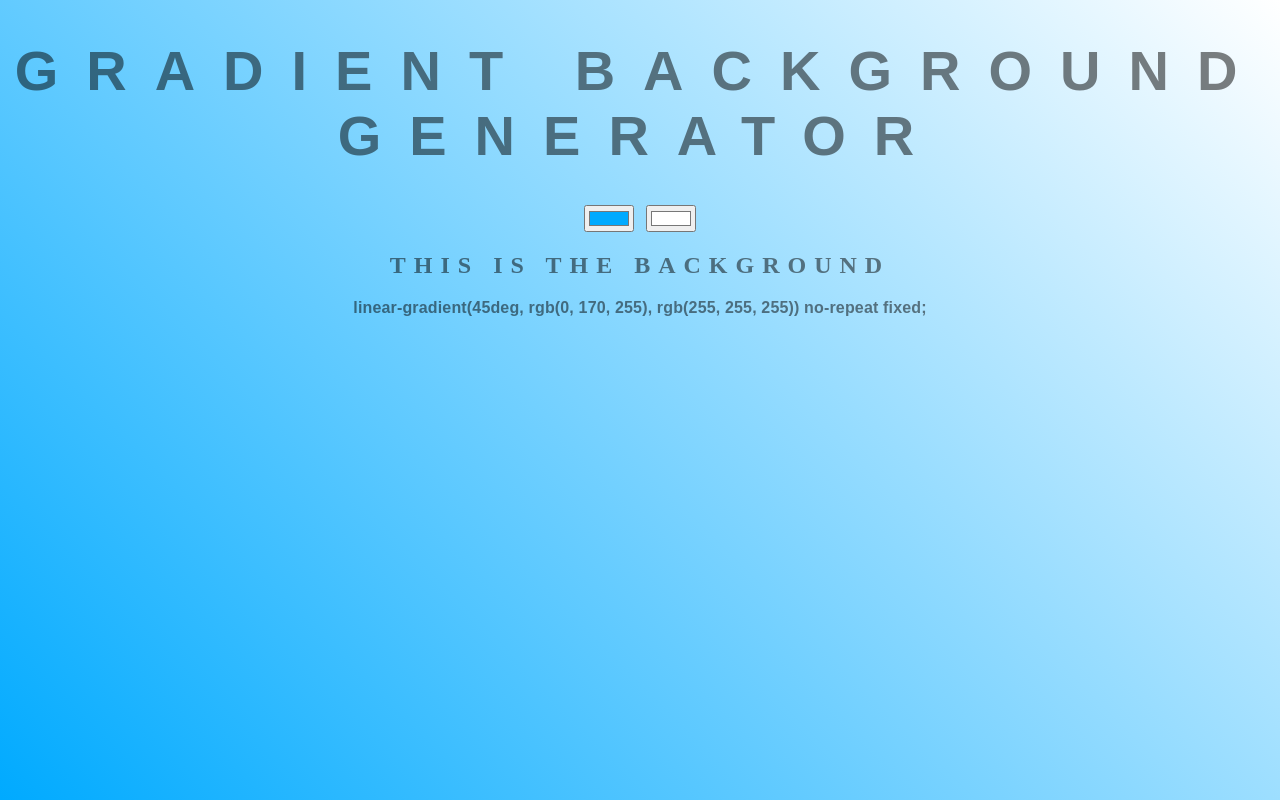
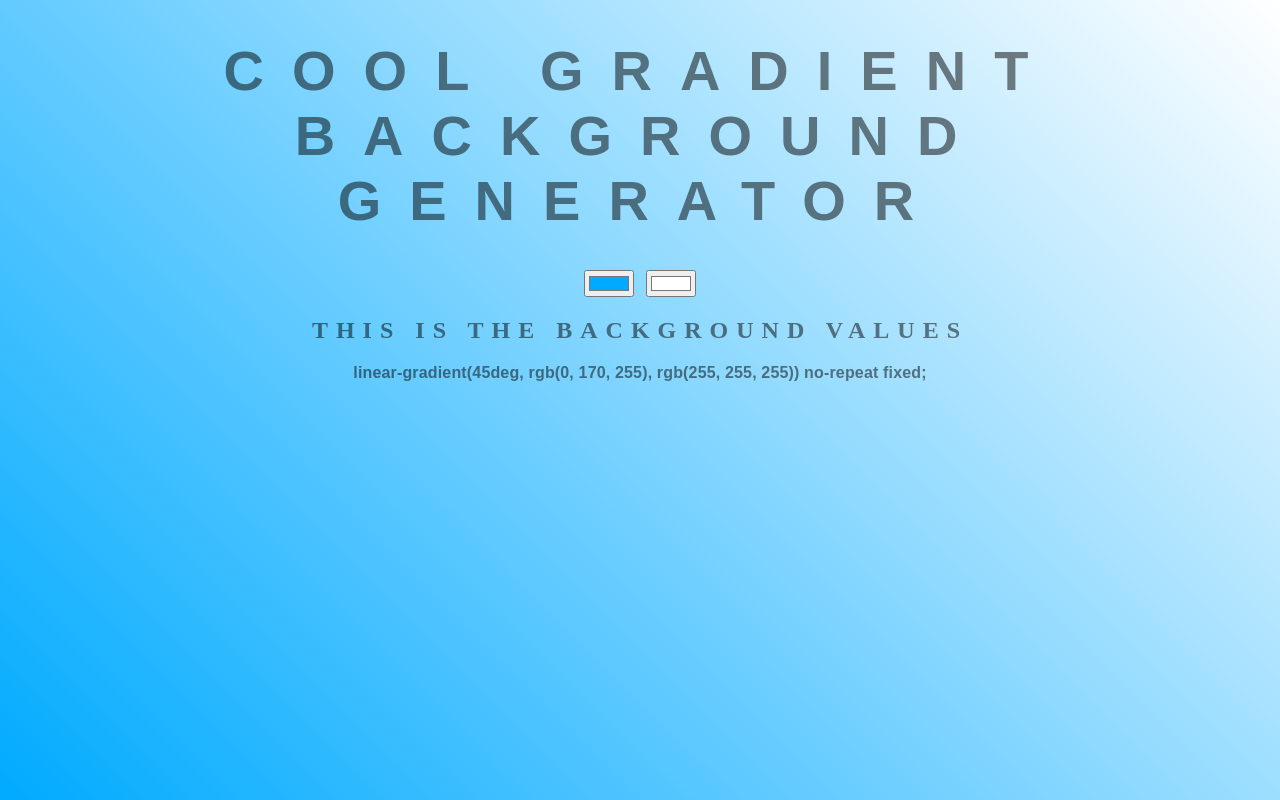
Before and after one commit to ferluminax/learn-github, a plain HTML site: page index.html in a window 1280 px wide. Drawn offline with Linux system fonts and the light colour scheme.

Commit message:
changing title

```diff
--- a/index.html
+++ b/index.html
@@ -5,10 +5,10 @@
 	<link rel="stylesheet" type="text/css" href="style.css">
 </head>
 <body id="gradient">
-	<h1>Gradient Background Generator</h1>
+	<h1>Cool Gradient Background Generator</h1>
 	<input class="color1" type="color" name="color1" value="#00aaff">
 	<input class="color2" type="color" name="color2" value="#ffffff">
-	<h2>This is the Background</h2>
+	<h2>This is the Background values</h2>
 	<h3></h3>
 	<script type="text/javascript" src="script.js"></script>
 
```
